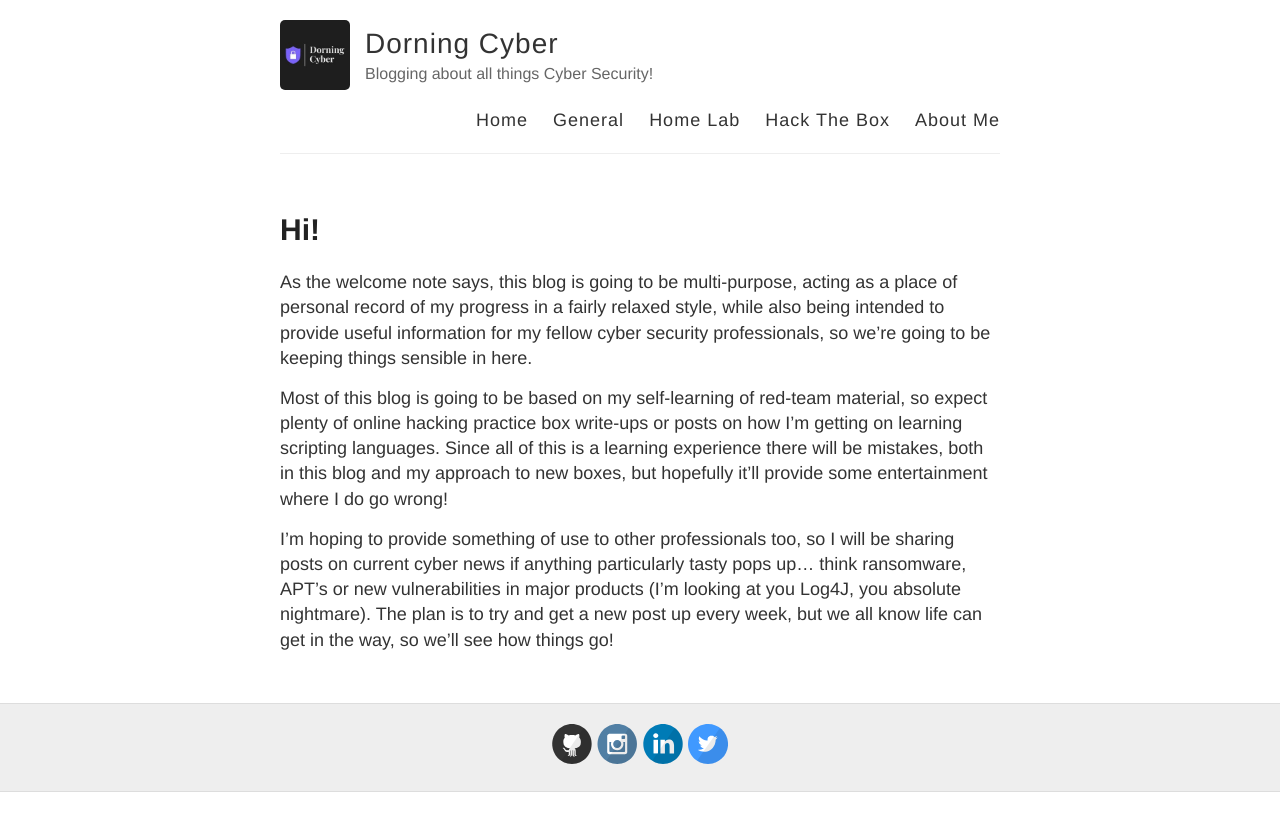
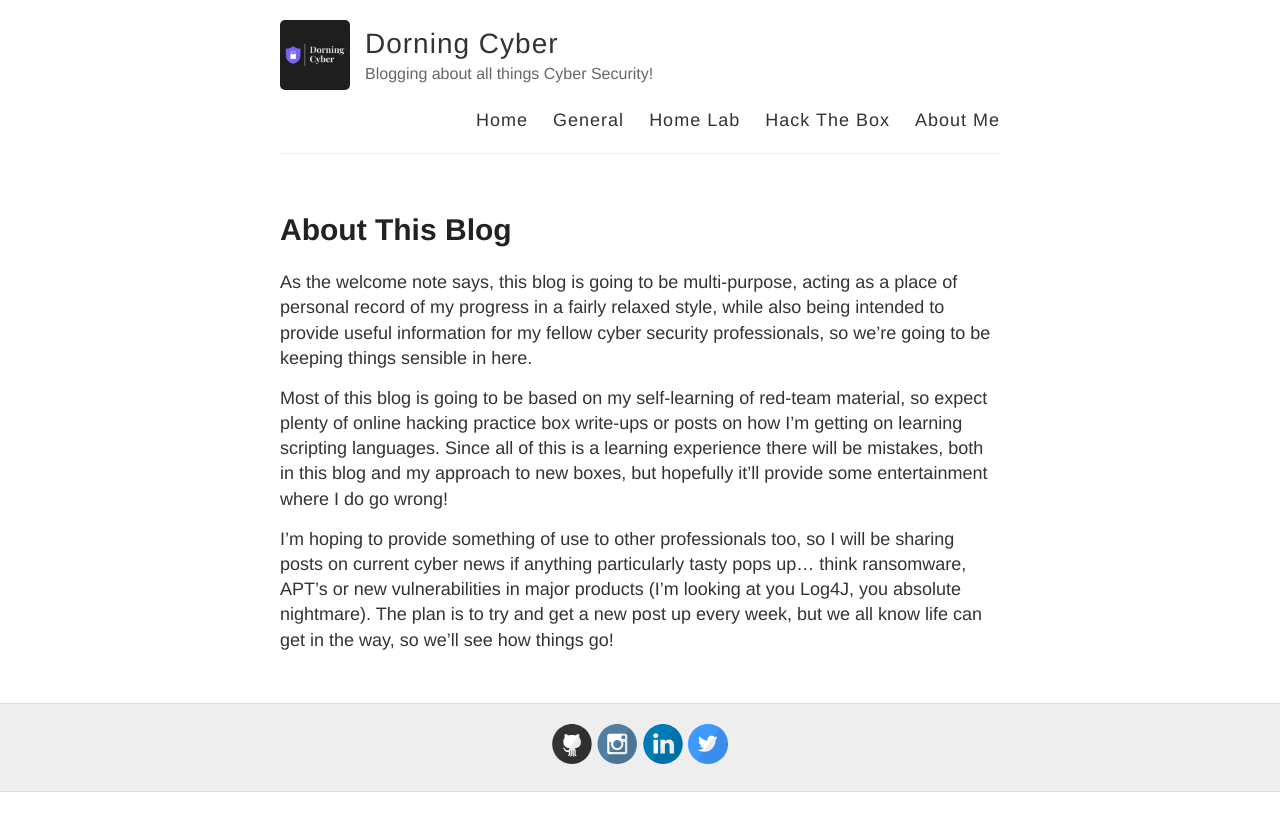
Before and after one commit to LeeDorning/LeeDorning.github.io, a Jekyll site: the page built from _posts/2022-03-02-AboutThisBlog.md, in a window 1280 px wide. Shown: the top 831 px of the page. Built offline with Jekyll 4.4.1, drawn with Linux system fonts in a browser that asks for light colours.

Commit message:
Update 2022-03-02-AboutThisBlog.md

```diff
--- a/_posts/2022-03-02-AboutThisBlog.md
+++ b/_posts/2022-03-02-AboutThisBlog.md
@@ -1,6 +1,6 @@
 ---
 layout: page
-title: Hi!
+title: About This Blog
 date: 2022-03-02
 categories: Home
 permalink: /AboutThisBlog
```
